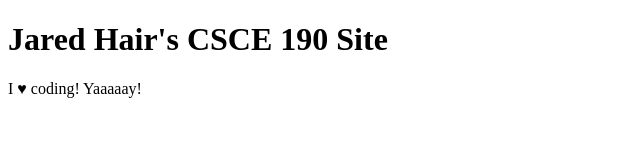
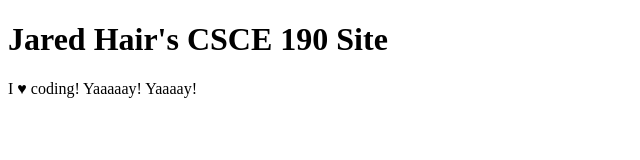
Before and after one commit to jareddhair/jareddhair.github.io, a plain HTML site: page index.html in a window 1280 px wide. Shown: the full height of the page, 0-640 px from the left. Drawn offline with Linux system fonts and the light colour scheme.

Commit message:
Added a second yaaaay

```diff
--- a/index.html
+++ b/index.html
@@ -7,6 +7,6 @@
     <body>
         <h1>Jared Hair's CSCE 190 Site</h1>
 
-        <p>I &hearts; coding! Yaaaaay!</p>
+        <p>I &hearts; coding! Yaaaaay! Yaaaay!</p>
     </body>
 </html>
```
